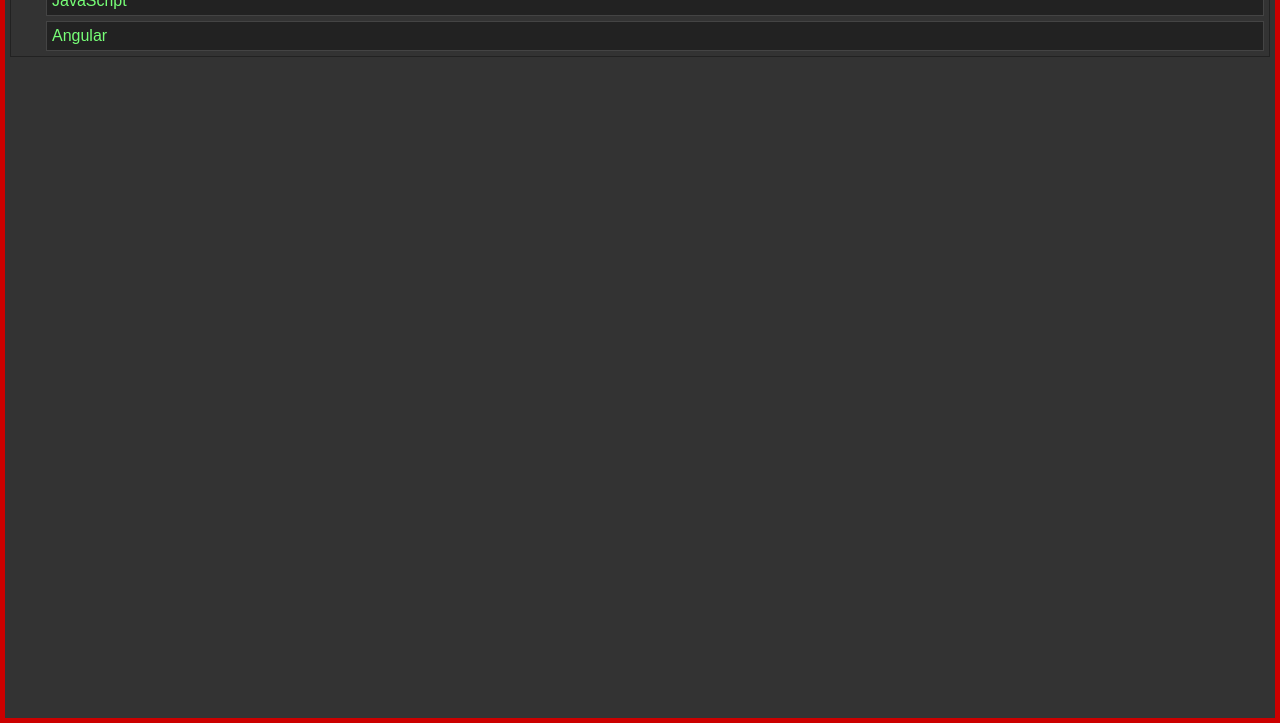
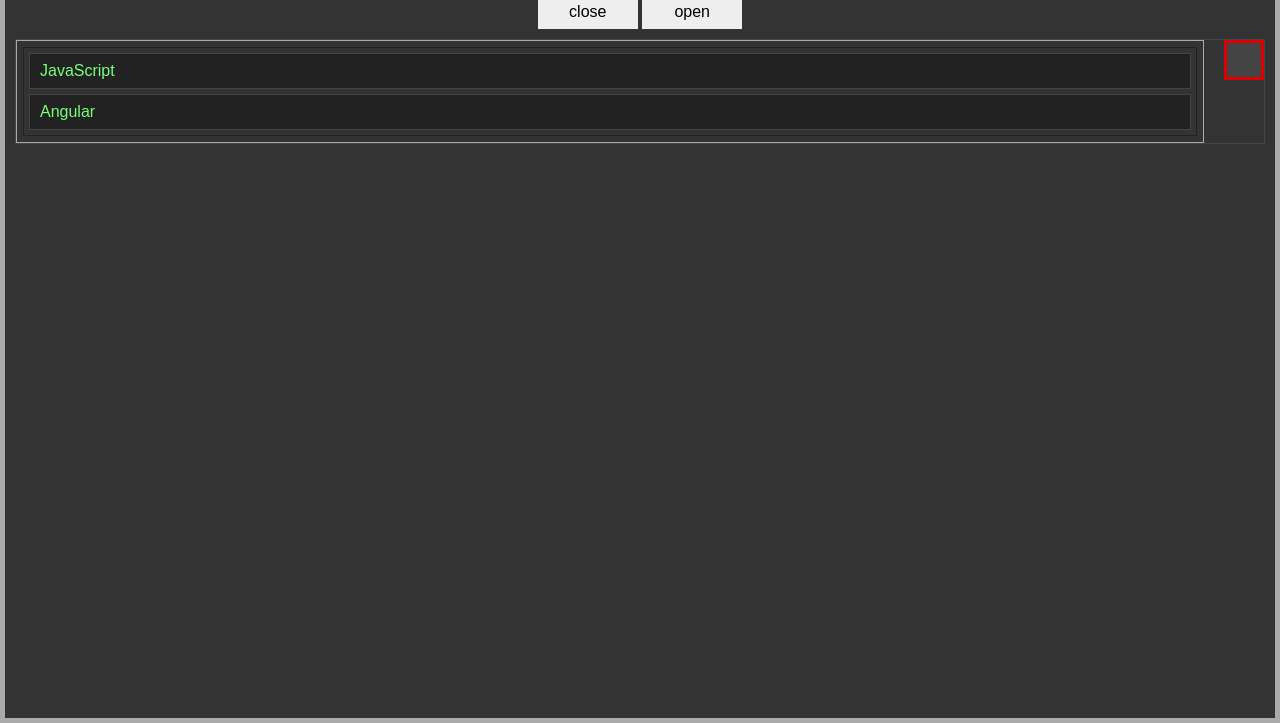
Before and after one commit to 3enkal/ts-course-09.08.2016, a website with bundled scripts: page lesson-2/arseny_konohov/index.html in a window 1280 px wide. Shown: the part 77-800 px from the top of the page. Built offline with nearby package versions, Linux system fonts and the light colour scheme.

Commit message:
arsenykonohov | lesson #2 | menu v 0.3.0 (getElement & toggle)

```diff
--- a/lesson-2/arseny_konohov/index.html
+++ b/lesson-2/arseny_konohov/index.html
@@ -9,6 +9,11 @@
 
 <body>
     <h1>HomeTask #2</h1>
+    <div class="other_things">
+        <button id="selector_close">close</button>
+        <button id="selector_open">open</button>
+    </div>
+
     <div id="menu_wrapper"></div>
 
     <!--author custom scripts-->
--- a/lesson-2/arseny_konohov/script/5_menu/5_menu.ts
+++ b/lesson-2/arseny_konohov/script/5_menu/5_menu.ts
@@ -1,6 +1,5 @@
 ///<reference path="./5_menu.d.ts" />
 
-// Data for creating our navBar:
 let navBarData: menuList = [
     {
         title: "JavaScript",
@@ -35,45 +34,72 @@
 ]
 
 
-type menuList = {title: string; list ? : menuList;}[];
-type menuOptions = {element: HTMLElement; menu: menuList}
-
 class Menu {
-    private element: HTMLElement;
-    private menu:    menuList;
-    static h: string = "javascript:void(0);";
+    private element:   HTMLElement;
+    private menu:      menuList;
+    static  href:      string = "javascript:void(0);";
+    static  className: string = "menu"
 
     constructor(opt: menuOptions) {
-        this.element = opt.element;
-        this.menu    = opt.menu;
-        this.element.innerHTML = this.generateHtml(this.menu);
-        this.element.addEventListener("click", this.clickHandler);
+        this.element           = opt.selector ? document.getElementById(opt.selector) : document.getElementById("");
+        this.menu              = opt.menuData;
+        this.element.innerHTML = opt.trigger ?
+                `<div class='trigger active'></div>
+                <div  class=menu__container>${this._generateHtml(this.menu)}<div>`:
+                `${this._generateHtml(this.menu)}`;
+        this.element.addEventListener("click", this._clickItemHandler);
+        this.element.classList.add(Menu.className);
     }
 
-    private generateHtml(list:menuList):string {
-        let menu:string = `<ul>`;
+    private _generateHtml(list:menuList):string {
+        let menu:string = `<ul class=menu__list>`;
         for (let item of list) {
-            menu += `<li><a ${item.list ? "class='toggle'": ""} href=${Menu.h} >${item.title}</a>`;
+            menu += `<li class=menu__item>
+                        <a ${item.list ? "class='toggle'": ""} href=${Menu.href} >${item.title}</a>`;
             if (!item.list) {
                 menu += "</li>";
                 continue;
             }
-            menu += `${this.generateHtml(item.list)} </li>`;
+            menu += `${this._generateHtml(item.list)} </li>`;
         }
         return `${menu} </ul>`;
     }
 
-    private clickHandler(e:MouseEvent) {
+    private _clickItemHandler(e:MouseEvent) {
         let elem = e.target as HTMLElement;
         let classList = elem.classList;
         if (classList.contains("toggle")) {
             let parentItem = elem.parentNode as HTMLElement;
-            parentItem.classList.toggle("active")
+            parentItem.classList.toggle("active");
         }
+        if (classList.contains("trigger")) {
+            elem.classList.toggle("active");
+        }
+    }
+
+    public getElement() {
+        return this.element;
+    }
+
+    public menuOpen() {
+        // code here...
+    }
+
+    public menuClose() {
+        // code here...
     }
 }
 
 
-// // drop menu in to the DOM.
-let asideContainer = document.getElementById("menu_wrapper");
-let asideMenu = new Menu({element: asideContainer, menu: navBarData});
+
+
+let asideMenu = new Menu({
+    selector: "menu_wrapper",
+    menuData: navBarData,
+    trigger: true
+});
+
+
+let rootElem = asideMenu.getElement();
+// console.log(asideMenu);
+console.log(rootElem);
--- a/lesson-2/arseny_konohov/style/main.css
+++ b/lesson-2/arseny_konohov/style/main.css
@@ -4,6 +4,12 @@
     height: 100%;
     margin: 0;
     padding: 0;
+}
+
+body {
+    height: auto;
+    min-height: 100%;
+    padding: 10px;
 }
 
 html * {
@@ -14,7 +20,7 @@
 
 body {
     color: #eee;
-    border: solid 5px #c00;
+    border: solid 5px #aaa;
     background-color: #333;
 }
 
@@ -27,9 +33,8 @@
 }
 
 ul {
-    margin: 0;
-    margin: 5px;
-    padding: 0 0 0 30px;
+    margin: 3px;
+    padding: 0;
     border: solid 1px #222;
 }
 
@@ -52,7 +57,7 @@
 
 a {
     display: block;
-    padding: 5px;
+    padding: 8px 10px;
     text-decoration: none;
     color: #7f7;
     border: solid 1px #444;
@@ -65,3 +70,50 @@
 a:hover {
     color: #f77;
 }
+
+.menu {
+    position: relative;
+    min-height: 40px;
+    border: solid 1px #444;
+}
+
+.trigger {
+    position: absolute;
+    top: 0;
+    right: 0;
+    display: block;
+    width: 40px;
+    height: 40px;
+    cursor: pointer;
+    border: solid 3px #ddd;
+    background-color: #444;
+}
+
+.trigger.active {
+    border: solid 3px #d00;
+}
+
+.menu__container {
+    display: none;
+    margin-right: 60px;
+    padding: 3px;
+    border: solid 1px #aaa;
+}
+
+.trigger.active+ .menu__container {
+    display: block;
+}
+
+.other_things {
+    padding: 10px;
+    text-align: center;
+}
+
+.other_things button {
+    font-size: 16px;
+    min-width: 100px;
+    padding: 8px 10px;
+    cursor: pointer;
+    border: none;
+    background-color: #eee;
+}
```
Also changed, not shown: lesson-2/arseny_konohov/script/5_menu/5_menu.d.ts (+15 -0 lines).
